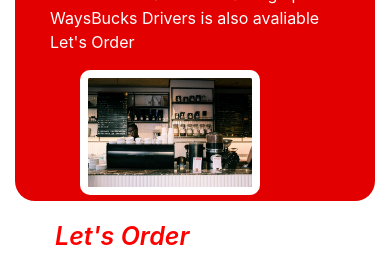
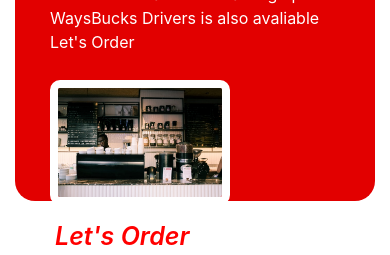
Before and after one commit to lordgent/lordgent-waysbucks, a React (Create React App) app: page / in a window 390 px wide. Shown: the part 265-520 px from the top of the page. Built offline with nearby package versions, Linux system fonts and the light colour scheme; no server answers.

Commit message:
Update view ngantuk om

```diff
--- a/src/components/card/card.module.css
+++ b/src/components/card/card.module.css
@@ -61,4 +61,7 @@
           .crd{
               width: 100%;
           }
+          .dt{
+            padding: 5px 10px 5px 10px;
+          }
      }
--- a/src/components/content/Jum.module.css
+++ b/src/components/content/Jum.module.css
@@ -57,5 +57,6 @@
         width: 180px;
         border: 8px solid white;
         border-radius: 10px;
+        margin: 10px auto 0 auto;
     }
 }
```
